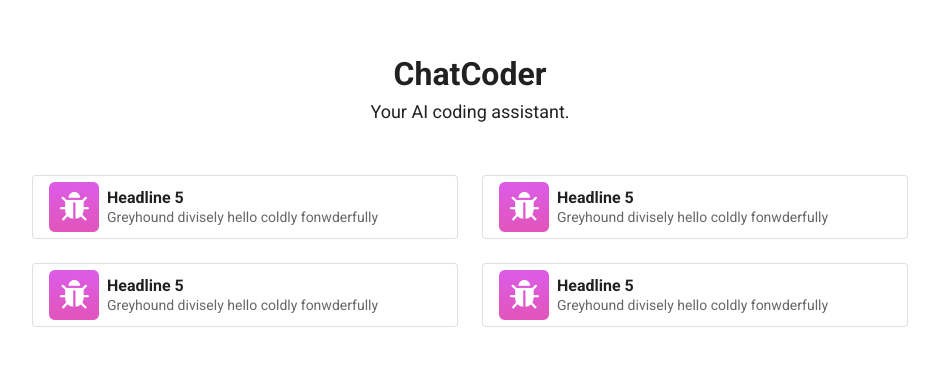
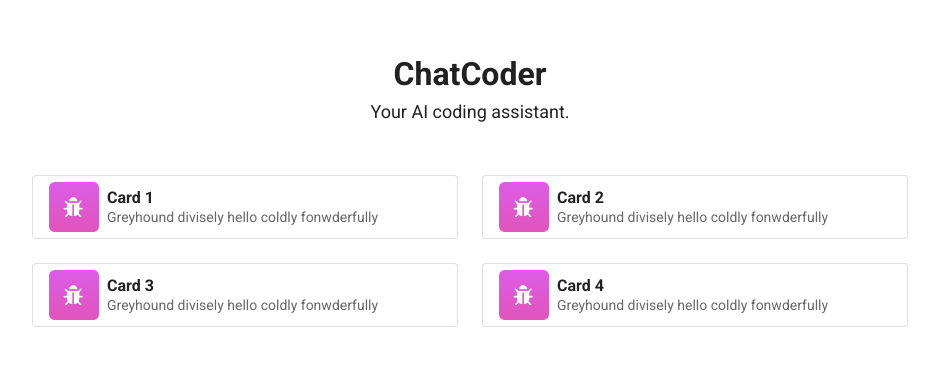
Before and after one commit to saeedmaldosary/vuetify-ChatCoder, a Vue app: page /#/ in a window 1280 px wide. Shown: the top 366 px of the page, without its empty margins (170-1109 px from the left). Built offline with nearby package versions, Linux system fonts and the light colour scheme.

Commit message:
Create ChatView and pass data as props

```diff
--- a/src/components/CardItem.vue
+++ b/src/components/CardItem.vue
@@ -1,16 +1,16 @@
 <template>
-  <v-card outlined style="box-shadow: none">
+  <v-card outlined style="box-shadow: none" @click="$emit('click')">
     <v-list-item>
       <v-avatar tile size="50" class="mr-2">
-        <img :src="iconPath" />
+        <img :src="icon" />
       </v-avatar>
       <v-list-item-content>
         <v-list-item-title class="font-weight-bold" style="font-size: 16px">
-          Headline 5
+          {{ title }}
         </v-list-item-title>
-        <v-list-item-subtitle style="font-size: 14px" class="text-wrap"
-          >Greyhound divisely hello coldly fonwderfully</v-list-item-subtitle
-        >
+        <v-list-item-subtitle style="font-size: 14px" class="text-wrap">{{
+          subTitle
+        }}</v-list-item-subtitle>
       </v-list-item-content>
     </v-list-item>
   </v-card>
@@ -19,10 +19,10 @@
 <script>
 export default {
   name: "CardItem",
-  data() {
-    return {
-      iconPath: "/images/bug.png",
-    };
+  props: {
+    title: String,
+    subTitle: String,
+    icon: String,
   },
 };
 </script>
--- a/src/components/PageCards.vue
+++ b/src/components/PageCards.vue
@@ -2,22 +2,42 @@
   <div class="mx-3">
     <v-row v-if="$vuetify.breakpoint.xs">
       <v-col v-for="card in cards" :key="card.id" :cols="12">
-        <card-item />
+        <card-item
+          :title="card.title"
+          :subTitle="card.subTitle"
+          :icon="card.icon"
+          @click="navigateToChatView()"
+        />
       </v-col>
     </v-row>
     <v-row v-else-if="$vuetify.breakpoint.smAndUp">
       <v-col v-for="card in cards" :key="card.id" :cols="6">
-        <card-item />
+        <card-item
+          :title="card.title"
+          :subTitle="card.subTitle"
+          :icon="card.icon"
+          @click="navigateToChatView()"
+        />
       </v-col>
     </v-row>
     <v-row v-else-if="$vuetify.breakpoint.mdAndUp">
       <v-col v-for="card in cards" :key="card.id" :cols="4">
-        <card-item />
+        <card-item
+          :title="card.title"
+          :subTitle="card.subTitle"
+          :icon="card.icon"
+          @click="navigateToChatView()"
+        />
       </v-col>
     </v-row>
     <v-row v-else>
       <v-col v-for="card in cards" :key="card.id" :cols="3">
-        <card-item />
+        <card-item
+          :title="card.title"
+          :subTitle="card.subTitle"
+          :icon="card.icon"
+          @click="navigateToChatView()"
+        />
       </v-col>
     </v-row>
   </div>
@@ -31,12 +51,37 @@ export default {
   data() {
     return {
       cards: [
-        { id: 1, title: "Card 1" },
-        { id: 2, title: "Card 2" },
-        { id: 3, title: "Card 3" },
-        { id: 4, title: "Card 4" },
+        {
+          id: 1,
+          title: "Card 1",
+          subTitle: "Greyhound divisely hello coldly fonwderfully",
+          icon: "/images/bug.png",
+        },
+        {
+          id: 2,
+          title: "Card 2",
+          subTitle: "Greyhound divisely hello coldly fonwderfully",
+          icon: "/images/bug.png",
+        },
+        {
+          id: 3,
+          title: "Card 3",
+          subTitle: "Greyhound divisely hello coldly fonwderfully",
+          icon: "/images/bug.png",
+        },
+        {
+          id: 4,
+          title: "Card 4",
+          subTitle: "Greyhound divisely hello coldly fonwderfully",
+          icon: "/images/bug.png",
+        },
       ],
     };
   },
+  methods: {
+    navigateToChatView() {
+      this.$router.push({ name: "chat" });
+    },
+  },
 };
 </script>
--- a/src/router/index.js
+++ b/src/router/index.js
@@ -1,6 +1,7 @@
 import Vue from "vue";
 import VueRouter from "vue-router";
 import HomeView from "../views/HomeView.vue";
+import ChatView from "../views/ChatView.vue";
 
 Vue.use(VueRouter);
 
@@ -10,6 +11,11 @@ const routes = [
     name: "home",
     component: HomeView,
   },
+  {
+    path: "/chat",
+    name: "chat",
+    component: ChatView,
+  },
 ];
 
 const router = new VueRouter({
--- /dev/null
+++ b/src/views/ChatView.vue
@@ -0,0 +1,12 @@
+<template>
+  <div>
+    <h1>Test</h1>
+    <p>ChatView</p>
+  </div>
+</template>
+
+<script>
+export default {
+  name: "ChatView",
+};
+</script>
```
Also changed, not shown: public/images/bug.png.
